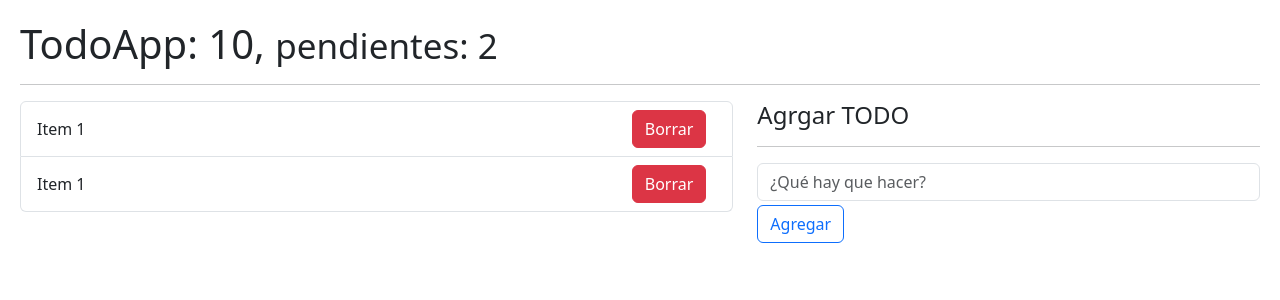
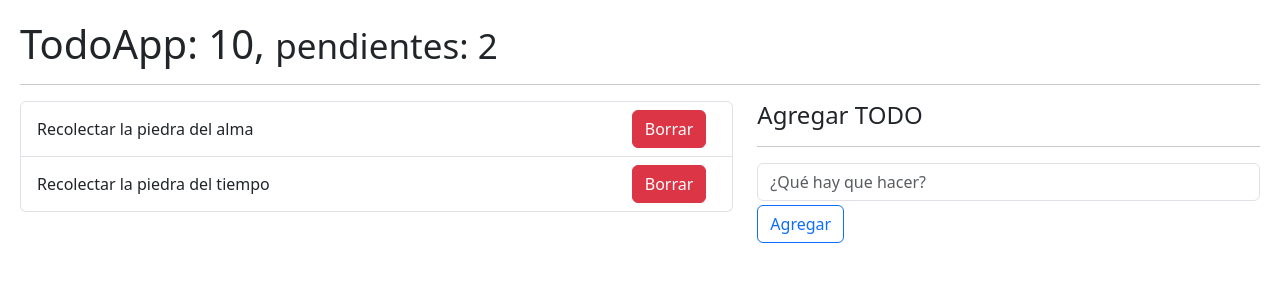
Before and after one commit to VergaraVictor/React, a React (Vite) app in the folder React/05-hook-app/: page / in a window 1280 px wide. Shown: the top 300 px of the page. Built offline with nearby package versions, Linux system fonts and the light colour scheme.

Commit message:
ResolucionDeLaTareaTodoApp

```diff
--- /dev/null
+++ b/React/05-hook-app/src/08-useReducer/TodoAdd.jsx
@@ -0,0 +1,42 @@
+import { useForm } from '../Hooks/useForm';
+
+export const TodoAdd = ({ onNewTodo }) => {
+
+    const { description, onInputChange, onResetForm } = useForm({
+        description: ''
+    });
+
+    const onFormSubmit = (event) => {
+        event.preventDefault();
+        if ( description.lenght <= 1 ) return;
+
+        const newTodo = {
+            id: new Date().getTime(),
+            done: false,
+            description,
+        }
+
+        onNewTodo(newTodo);
+        onResetForm();
+    }
+
+    return (
+    <form onSubmit={ onFormSubmit }>
+        <input
+            type="text"
+            placeholder='¿Qué hay que hacer?'
+            className='form-control'
+            name='description'
+            value={ description }
+            onChange={ onInputChange }
+        />
+
+        <button
+            type='submit'
+            className='btn btn-outline-primary mt-1'
+        >
+            Agregar
+        </button>
+    </form>
+    )
+}
--- a/React/05-hook-app/src/08-useReducer/TodoApp.jsx
+++ b/React/05-hook-app/src/08-useReducer/TodoApp.jsx
@@ -1,5 +1,7 @@
 import { useReducer } from 'react';
 import { todoReducer } from './todoReducer';
+import { TodoList } from './TodoList';
+import { TodoAdd } from './TodoAdd';
 
 const initialState = [
     {
@@ -31,39 +33,16 @@ export const TodoApp = () => {
             <div className='col-7'>
 
                 {/* TodoList */}
-                <ul className='list-group'>
-                    {
-                        todos.map( todo => (
-                            // TodoItem ....
-                            <li key={ todo.id } className='list-group-item d-flex justify-content-between'>
-                                <span className='align-self-center'>Item 1</span>
-                                <button className='btn btn-danger'>Borrar</button>
-                            </li>
-                        ))
-                    }
-                </ul>
+                <TodoList todos={ todos } />
                 {/* Fin TodoList */}
             </div>
 
             <div className='col-5'>
-                <h4>Agrgar TODO</h4>
+                <h4>Agregar TODO</h4>
                 <hr />
                 {/* TodoAdd onNewTodo( todo ) */}
                 {/* { id: new Date()..., description: '', done: false } */}
-                <form>
-                    <input
-                        type="text"
-                        placeholder='¿Qué hay que hacer?'
-                        className='form-control'
-                    />
-
-                    <button
-                        type='submit'
-                        className='btn btn-outline-primary mt-1'
-                    >
-                        Agregar
-                    </button>
-                </form>
+                <TodoAdd onNewTodo={ handleNewTodo }/>
                 {/* Fin TodoAdd */}
             </div>
         </div>
--- /dev/null
+++ b/React/05-hook-app/src/08-useReducer/TodoItem.jsx
@@ -0,0 +1,9 @@
+
+export const TodoItem = ({ todo }) => {
+  return (
+    <li className='list-group-item d-flex justify-content-between'>
+        <span className='align-self-center'>{ todo.description }</span>
+        <button className='btn btn-danger'>Borrar</button>
+    </li>
+  )
+}
--- /dev/null
+++ b/React/05-hook-app/src/08-useReducer/TodoList.jsx
@@ -0,0 +1,14 @@
+import { TodoItem } from "./TodoItem"
+
+export const TodoList = ({ todos = [] }) => {
+  return (
+    <ul className='list-group'>
+        {
+            todos.map( todo => (
+                // TodoItem ....
+                < TodoItem key={ todo.id } todo={ todo } />
+            ))
+        }
+    </ul>
+  )
+}
```
